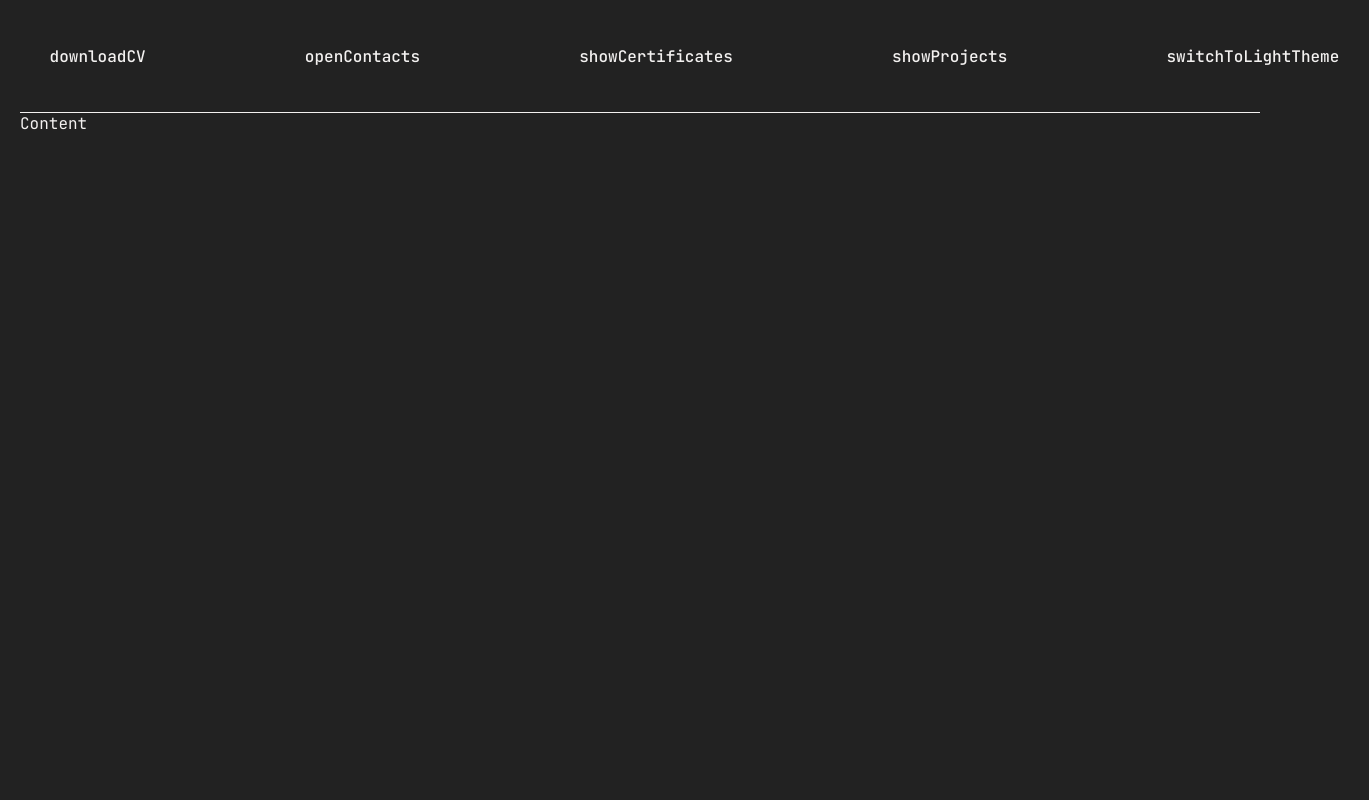
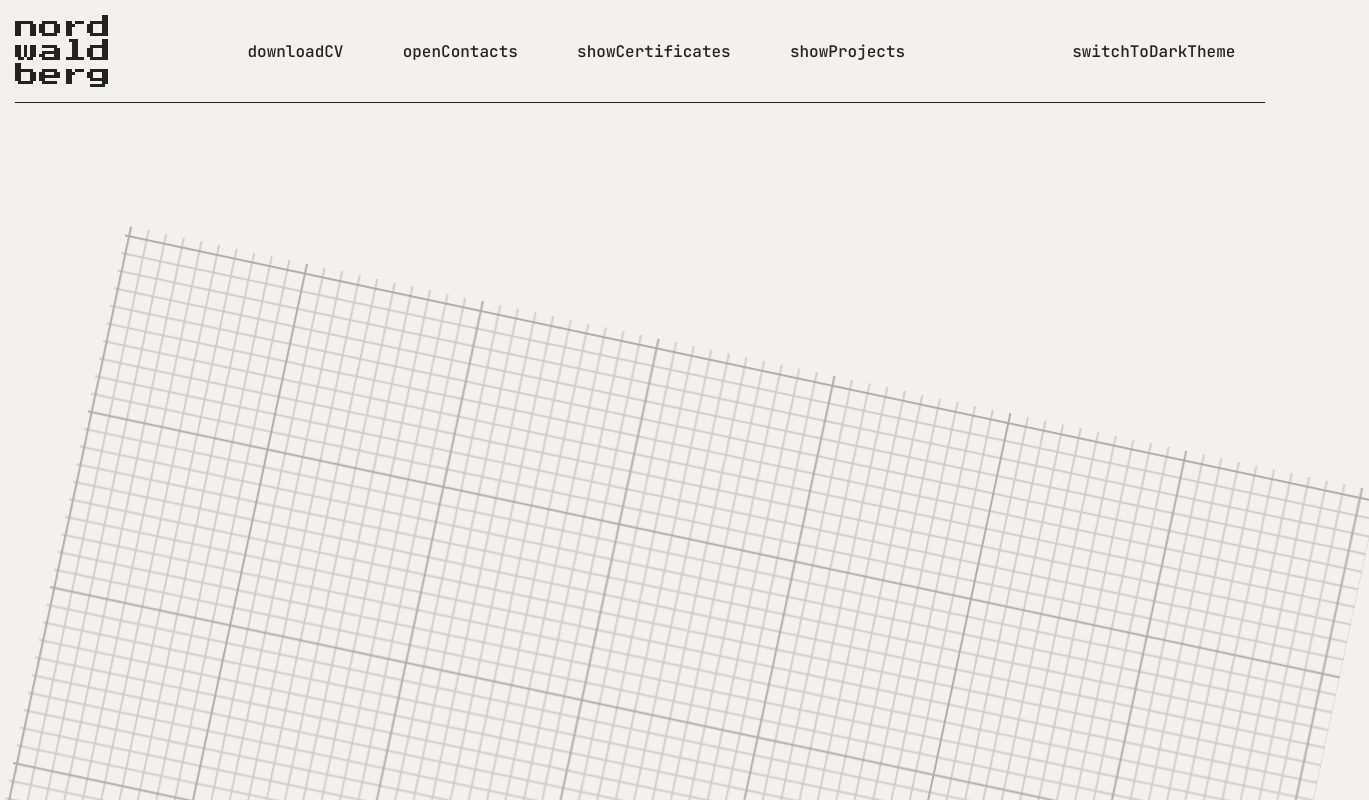
Before and after one commit to nordwaldberg/nordwaldberg_cv, a React (Create React App) app: page / in a window 1280 px wide. Shown: the whole page, 1369 px wide, since content can reach past the window. Built offline with nearby package versions, Linux system fonts and the light colour scheme.

Commit message:
Add a background image, default browser color theme support, small fixes in Header

```diff
--- a/src/App/App.module.scss
+++ b/src/App/App.module.scss
@@ -1 +1,22 @@
 @import "../variables";
+
+.appBackground {
+  z-index: -666;
+  width: 100%;
+  height: 100%;
+  position: fixed;
+  bottom: -350px;
+  right: -30px;
+  background-size: cover;
+  background-repeat: no-repeat;
+  transform: rotateZ(12deg);
+  pointer-events: none;
+}
+
+.darkThemeBackground {
+  background-image: url("../../public/dark_net.svg");
+}
+
+.lightThemeBackground {
+  background-image: url("../../public/light_net.svg");
+}
--- a/src/App/App.tsx
+++ b/src/App/App.tsx
@@ -1,15 +1,25 @@
-import React from 'react';
+import React, {useEffect} from 'react';
 import styles from './App.module.scss';
 import MainPage from '../pages/MainPage/MainPage';
 import Header from '../Header/Header';
+import {getBrowserDefaultColorTheme} from '../utils/getBrowserDefaultColorTheme';
 
+export const ThemeContext = React.createContext<[string, React.Dispatch<React.SetStateAction<string>>] | null[]>([null, null]);
 
 const App = () => {
+    const [theme, setTheme] = React.useState<string>(getBrowserDefaultColorTheme());
+    console.log(getBrowserDefaultColorTheme(), theme)
+
+    useEffect(() => {
+        document.documentElement.setAttribute('data-theme', theme);
+    }, [theme]);
+
     return (
-        <>
+        <ThemeContext.Provider value={[theme, setTheme]}>
             <Header/>
             <MainPage/>
-        </>
+            <div className={`${styles.appBackground} ${ theme === 'dark' ? styles.darkThemeBackground : styles.lightThemeBackground}`}></div>
+        </ThemeContext.Provider>
     );
 };
 
--- a/src/Header/Header.module.scss
+++ b/src/Header/Header.module.scss
@@ -1,10 +1,10 @@
 @import "../variables";
 
 .header {
-  width: 100%;
-  height: 72px;
+  min-height: 72px;
   display: flex;
   justify-content: space-between;
+  flex-wrap: wrap;
   border-bottom: 1px solid;
   padding-bottom: $TB_paddings;
 }
@@ -12,6 +12,7 @@
 .logo {
   width: 95px;
   height: 72px;
+  margin-right: 20px;
   align-self: center;
   background-repeat: no-repeat;
   cursor: pointer;
@@ -29,8 +30,14 @@
 .links {
   display: flex;
   align-items: center;
+  flex-wrap: wrap;
 
   li {
-    margin-right: 100px;
+    padding: 10px 0;
   }
 }
+
+.themeSwitcher {
+  padding: 10px 0;
+  margin-left: 20px;
+}
--- a/src/Header/Header.tsx
+++ b/src/Header/Header.tsx
@@ -1,13 +1,11 @@
-import React, {useEffect} from 'react';
+import React, {useContext} from 'react';
 import styles from './Header.module.scss';
 import Brackets from '../components/components';
+import {ThemeContext} from '../App/App';
+
 
 const Header: React.FC = () => {
-    const [theme, setTheme] = React.useState<string>('dark');
-
-    useEffect(() => {
-        document.documentElement.setAttribute('data-theme', theme);
-    }, [theme]);
+    const [theme, setTheme] = useContext(ThemeContext);
 
     return (
         <div className={styles.header}>
@@ -35,8 +33,10 @@ const Header: React.FC = () => {
                 </li>
             </ul>
 
-            <button onClick={() => {
-                theme === 'dark' ? setTheme('light') : setTheme('dark');
+            <button className={styles.themeSwitcher} onClick={() => {
+                if (setTheme !== null) {
+                    theme === 'dark' ? setTheme('light') : setTheme('dark');
+                }
             }}>
                 <Brackets>
                     {theme === 'dark' ? 'switchToLightTheme' : 'switchToDarkTheme'}
--- a/src/_variables.scss
+++ b/src/_variables.scss
@@ -2,5 +2,5 @@ $main_color_dark: #222222;
 $main_color_light: #F3F1F0;
 $accent_color: #F81F1F;
 
-$LR_paddings: 20px;
-$TB_paddings: 20px;
+$LR_paddings: 15px;
+$TB_paddings: 15px;
--- a/src/components/components.module.scss
+++ b/src/components/components.module.scss
@@ -1,5 +1,6 @@
 .brackets {
   display: flex;
+
   span {
     opacity: 0;
     padding: 0 10px;
--- a/src/index.scss
+++ b/src/index.scss
@@ -1,22 +1,29 @@
 @import "variables";
 
-html[data-theme="dark"] {
-  background-color: $main_color_dark;
-  color: $main_color_light;
-}
+html {
+  box-sizing: border-box;
 
-html[data-theme="light"] {
-  background-color: $main_color_light;
-  color: $main_color_dark;
+  &[data-theme="dark"] {
+    background-color: $main_color_dark;
+    color: $main_color_light;
+  }
+
+  &[data-theme="light"] {
+    background-color: $main_color_light;
+    color: $main_color_dark;
+  }
 }
 
 body {
-  height: 100vh;
   margin: 0;
+  overflow: hidden;
+  box-sizing: border-box;
   padding: $TB_paddings $LR_paddings;
   font-family: 'JetBrains Mono', monospace;
-  box-sizing: border-box;
   font-weight: 400;
+}
+
+#root {
 }
 
 //reset
--- a/src/pages/MainPage/MainPage.tsx
+++ b/src/pages/MainPage/MainPage.tsx
@@ -6,9 +6,7 @@ import React from 'react';
 
 const MainPage: React.FC = () => {
     return (
-        <div>
-            Content
-        </div>
+        <div></div>
     );
 };
 
--- /dev/null
+++ b/src/utils/getBrowserDefaultColorTheme.ts
@@ -0,0 +1,7 @@
+export function getBrowserDefaultColorTheme(): string {
+    if (window.matchMedia && window.matchMedia('(prefers-color-scheme: dark)').matches) {
+        return 'dark';
+    } else {
+        return 'light';
+    }
+}
```
Also changed, not shown: public/dark_net.svg, public/light_net.svg (added).
